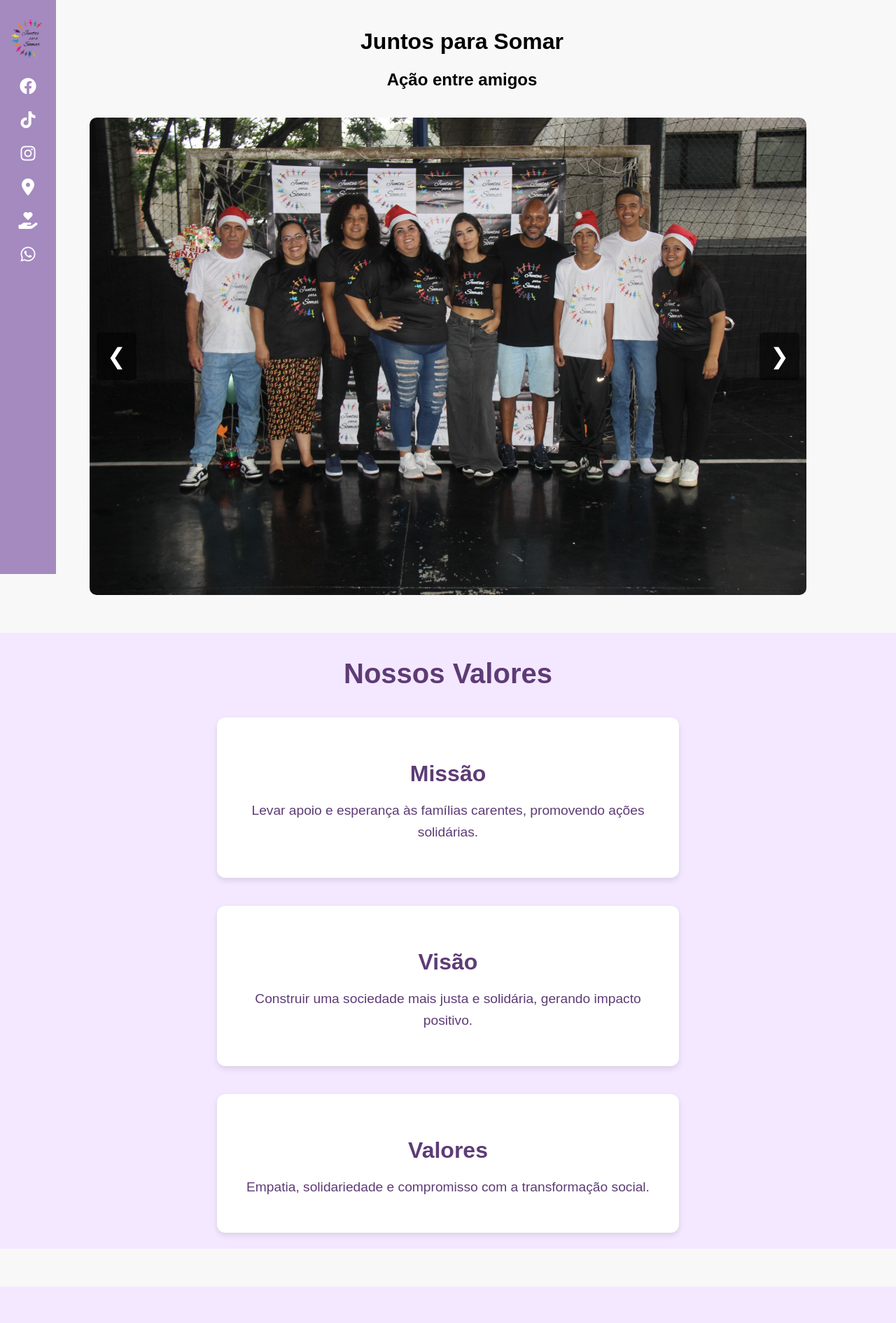
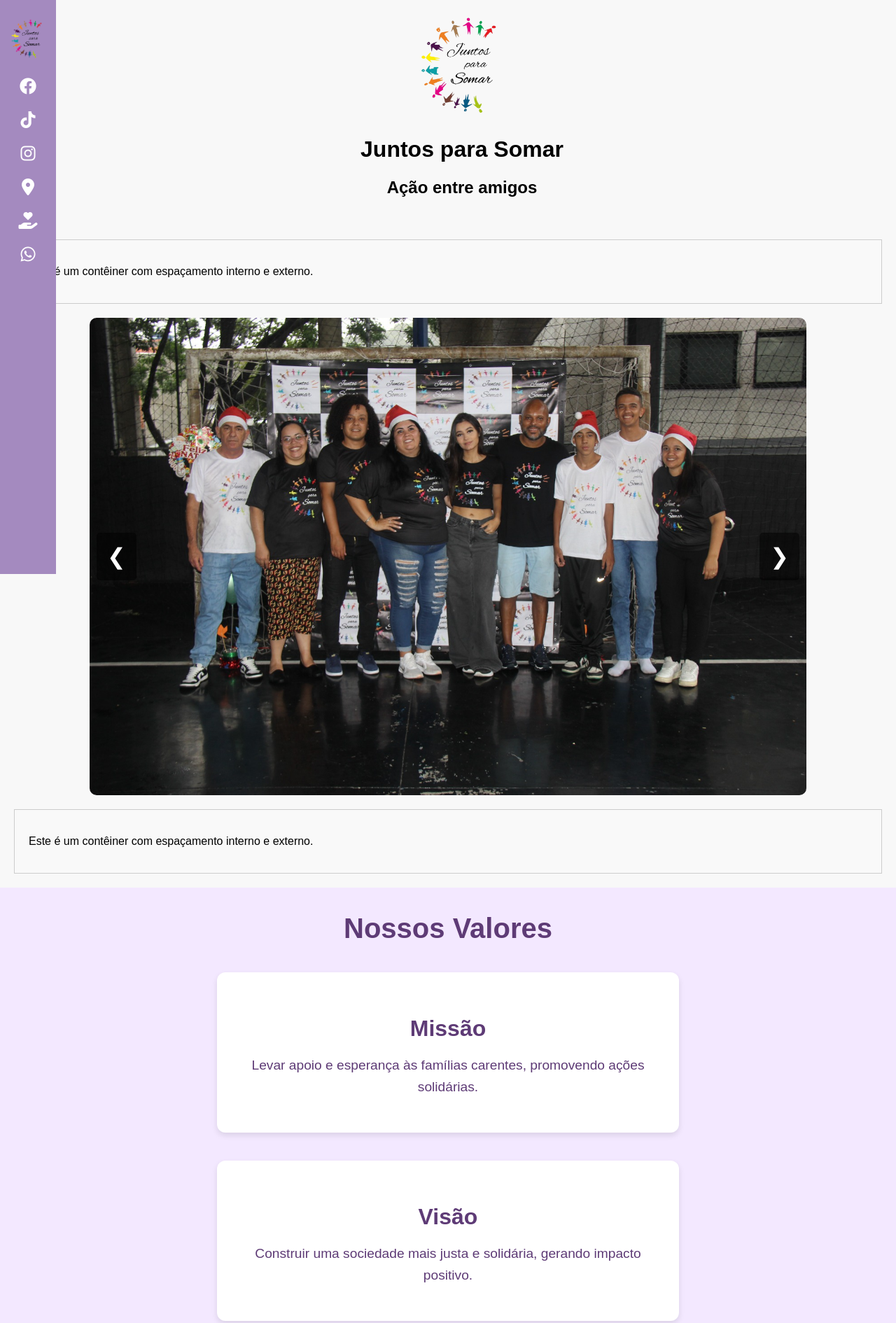
Before and after one commit to 200285202/Juntos-Para-Somar, a plain HTML site: page index.html in a window 1280 px wide. Shown: the top 1890 px of the page at 70% size. Drawn offline with Linux system fonts and the light colour scheme.

Commit message:
Update index.html

```diff
--- a/index.html
+++ b/index.html
@@ -3,7 +3,7 @@
 <head>
     <meta charset="UTF-8">
     <meta name="viewport" content="width=device-width, initial-scale=1.0">
-    <title>Sidebar Lilás</title>
+    <title>Juntos Para Somar</title>
     <script src="https://kit.fontawesome.com/a076d05399.js" crossorigin="anonymous"></script>
     <head>
     <link rel="stylesheet" href="https://cdnjs.cloudflare.com/ajax/libs/font-awesome/6.4.2/css/all.min.css">
@@ -94,6 +94,18 @@
                 text-align: center;
             }
         }
+
+        .title-container {
+    display: flex;
+    align-items: center; /* Alinha a logo e o texto no centro */
+    gap: 15px; /* Espaço entre a logo e o título */
+}
+
+.title-logo {
+    width: 150px; /* Ajuste o tamanho da logo conforme necessário */
+    height: auto;
+}
+
 
 
 
@@ -335,7 +347,12 @@ button:hover {
   }
 }
 
-
+ .container {
+            padding: 20px;
+            margin: 20px;
+            border: 1px solid #ccc;
+            background-color: #f9f9f9;
+        }
 
     </style>
 </head>
@@ -349,19 +366,24 @@ button:hover {
 <li class="nav-item item4"><a href="https://wa.me/5511983360341"><i class="fab fa-whatsapp"></i></a></li>
 <li class="nav-item item5"><a href="https://www.facebook.com/juntos.para.somar.2023?mibextid=ZbWKwL"><i class="fab fa-facebook"></i></a></li>
 <li class="nav-item item6"><a href="https://www.tiktok.com/@juntosparasomar?_t=8rTXAFYZpcG&_r=1"><i class="fab fa-tiktok"></i></a></li>
-
         </ul>
     </div>
 
 
      <!-- Container de conteúdo -->
     <div class="content">
+    <div class="title-container">
+        <img src="logo.png" alt="Logo Juntos para Somar" class="title-logo">
         <div>
             <h1>Juntos para Somar</h1>
             <h2>Ação entre amigos</h2>
         </div>
     </div>
+</div>
 
+ <div class="container">
+        <p>Este é um contêiner com espaçamento interno e externo.</p>
+    </div>
 
 
     <section id="carrossel">
@@ -377,10 +399,6 @@ button:hover {
     <button class="next" onclick="moveSlide(1)">&#10095;</button>
   </div>
 </section>
-
-    <br>
-    <br>
-    <br>
 
  <script>
         let index = 0;
@@ -407,7 +425,9 @@ function moveSlide(step) {
 
 
 
-
+ <div class="container">
+        <p>Este é um contêiner com espaçamento interno e externo.</p>
+    </div>
 
 
 
@@ -428,9 +448,11 @@ function moveSlide(step) {
   </div>
 </section>
 
-    <br>
-    <br>
-    <br>
+
+ <div class="container">
+        <p>Este é um contêiner com espaçamento interno e externo.</p>
+    </div>
+
 
 <section id="equipe">
   <h2>Nossa Equipe</h2>
@@ -446,7 +468,9 @@ function moveSlide(step) {
 
 
 
-
+ <div class="container">
+        <p>Este é um contêiner com espaçamento interno e externo.</p>
+    </div>
 
 
 
```
